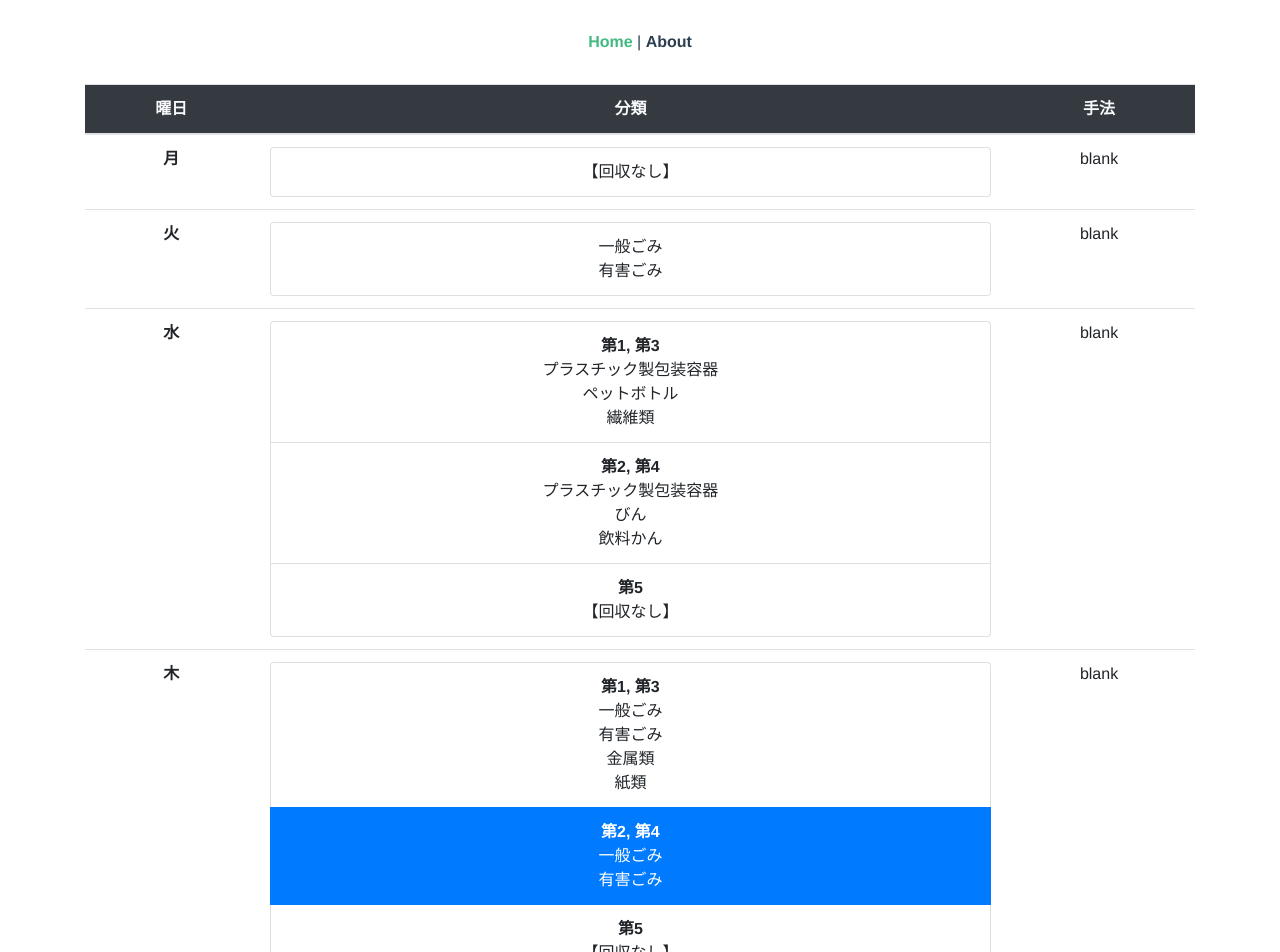
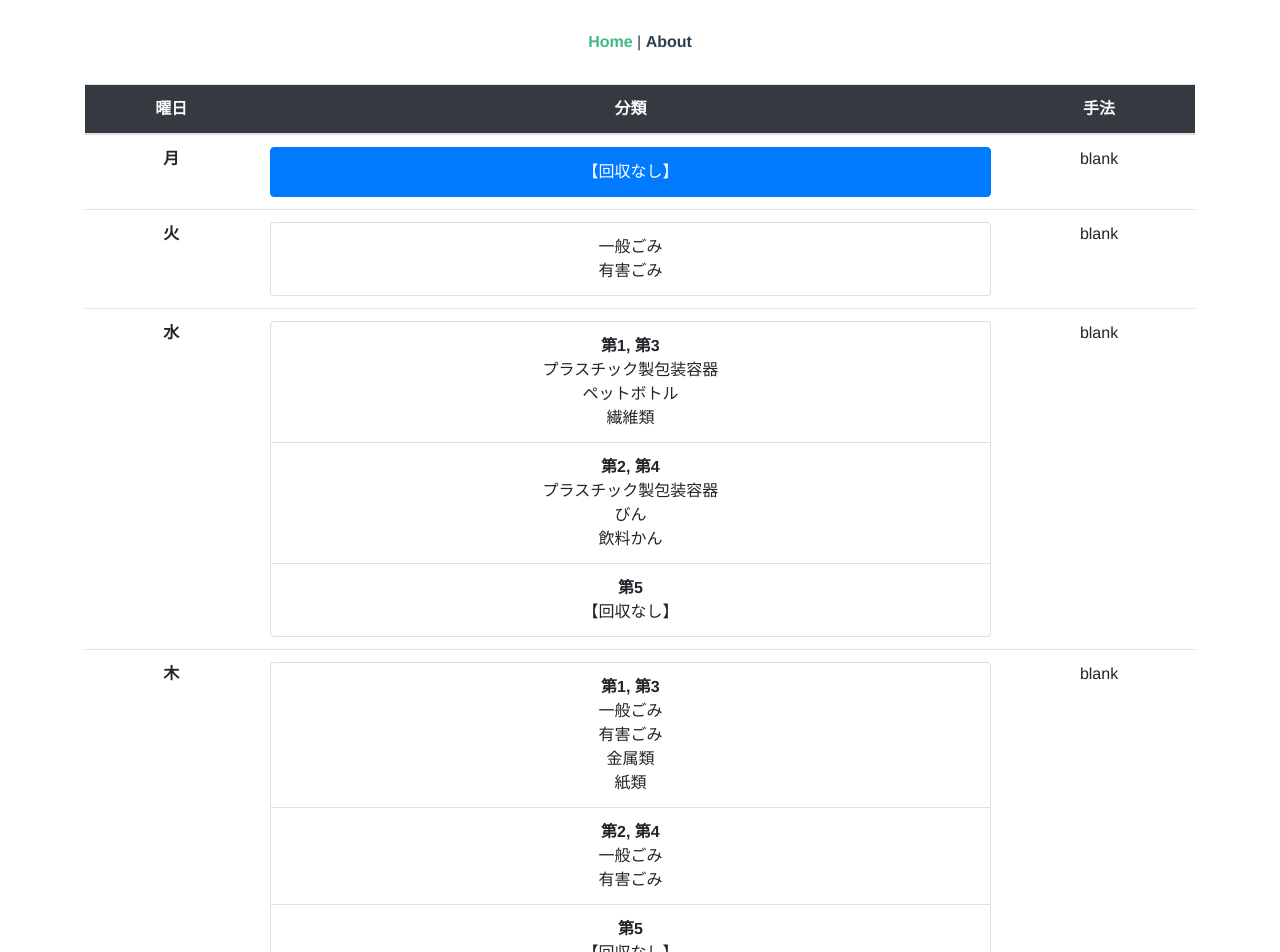
Before and after one commit to RonRole/month_used, a Vue app in the folder front/: page / in a window 1280 px wide. Shown: the top 952 px of the page. Built offline with nearby package versions, Linux system fonts and the light colour scheme.

Commit message:
GarbageDayTableに日付を渡すように変更

```diff
--- a/front/src/components/GarbageDayTable.vue
+++ b/front/src/components/GarbageDayTable.vue
@@ -11,7 +11,7 @@
             <tr>
                 <th scope="row">月</th>
                 <td>
-                    <GarbageListItem v-bind:activeDayNum=1>
+                    <GarbageListItem :targetDate=date :activeDayNum=1>
                         <p>【回収なし】</p>
                     </GarbageListItem>
                 </td>
@@ -23,7 +23,7 @@
                 <th scope="row">火</th>
                 <td>
                     <ul class="list-group">
-                        <GarbageListItem v-bind:activeDayNum=2>
+                        <GarbageListItem :targetDate=date :activeDayNum=2>
                             <p>一般ごみ</p>
                             <p>有害ごみ</p>
                         </GarbageListItem>
@@ -35,19 +35,19 @@
                 <th scope="row">水</th>
                 <td>
                     <ul class="list-group">
-                        <GarbageListItem v-bind:activeDayNum=3 v-bind:activeTimesOfDay=[1,3]>
+                        <GarbageListItem :targetDate=date :activeDayNum=3 :activeTimesOfDay=[1,3]>
                             <strong>第1, 第3</strong>
                             <p>プラスチック製包装容器</p>
                             <p>ペットボトル</p>
                             <p>繊維類</p>
                         </GarbageListItem>
-                        <GarbageListItem v-bind:activeDayNum=3 v-bind:activeTimesOfDay=[2,4]>
+                        <GarbageListItem :targetDate=date :activeDayNum=3 :activeTimesOfDay=[2,4]>
                             <strong>第2, 第4</strong>
                             <p>プラスチック製包装容器</p>
                             <p>びん</p>
                             <p>飲料かん</p>
                         </GarbageListItem>
-                        <GarbageListItem v-bind:activeDayNum=3 v-bind:activeTimesOfDay=[5]>
+                        <GarbageListItem :targetDate=date :activeDayNum=3 :activeTimesOfDay=[5]>
                             <strong>第5</strong>
                             <p>【回収なし】</p>
                         </GarbageListItem>
@@ -59,19 +59,19 @@
                 <th scope="row">木</th>
                 <td>
                     <ul class="list-group">
-                        <GarbageListItem v-bind:activeDayNum=4 v-bind:activeTimesOfDay=[1,3]>
+                        <GarbageListItem :targetDate=date  :activeDayNum=4 :activeTimesOfDay=[1,3]>
                             <strong>第1, 第3</strong>
                             <p>一般ごみ</p>
                             <p>有害ごみ</p>
                             <p>金属類</p>
                             <p>紙類</p>
                         </GarbageListItem>
-                        <GarbageListItem v-bind:activeDayNum=4 v-bind:activeTimesOfDay=[2,4]>
+                        <GarbageListItem :targetDate=date  :activeDayNum=4 :activeTimesOfDay=[2,4]>
                             <strong>第2, 第4</strong>
                             <p>一般ごみ</p>
                             <p>有害ごみ</p>
                         </GarbageListItem>
-                        <GarbageListItem v-bind:activeDayNum=4 v-bind:activeTimesOfDay=[5]>
+                        <GarbageListItem :targetDate=date  :activeDayNum=4 :activeTimesOfDay=[5]>
                             <strong>第5</strong>
                             <p>【回収なし】</p>
                         </GarbageListItem>
@@ -82,7 +82,7 @@
             <tr>
                 <th scope="row">金</th>
                 <td>
-                    <GarbageListItem v-bind:activeDayNum=5>
+                    <GarbageListItem :targetDate=date  :activeDayNum=5>
                         <p>【回収なし】</p>
                     </GarbageListItem>
                 </td>
@@ -96,10 +96,25 @@
 import {defineComponent} from 'vue'
 import GarbageListItem from '@/components/GarbageListItem.vue'
 
+interface Props {
+    targetDate: Date
+}
 export default defineComponent({
     name: 'GarbageDayTable',
     components: {
         GarbageListItem
+    },
+    props: {
+        targetDate: {
+            default: () => new Date(2020,11,28),
+            required: true
+        }
+    },
+    setup(props: Props) {
+        const date = props.targetDate
+        return {
+            date
+        }
     }
 })
 </script>
--- a/front/src/components/GarbageListItem.vue
+++ b/front/src/components/GarbageListItem.vue
@@ -61,7 +61,8 @@
         name: 'GarbageListItem',
         props: {
             targetDate: {
-                default: new Date()
+                default: () => new Date(),
+                required: true
             },
             activeDayNum: {
                 type: Number,
```
